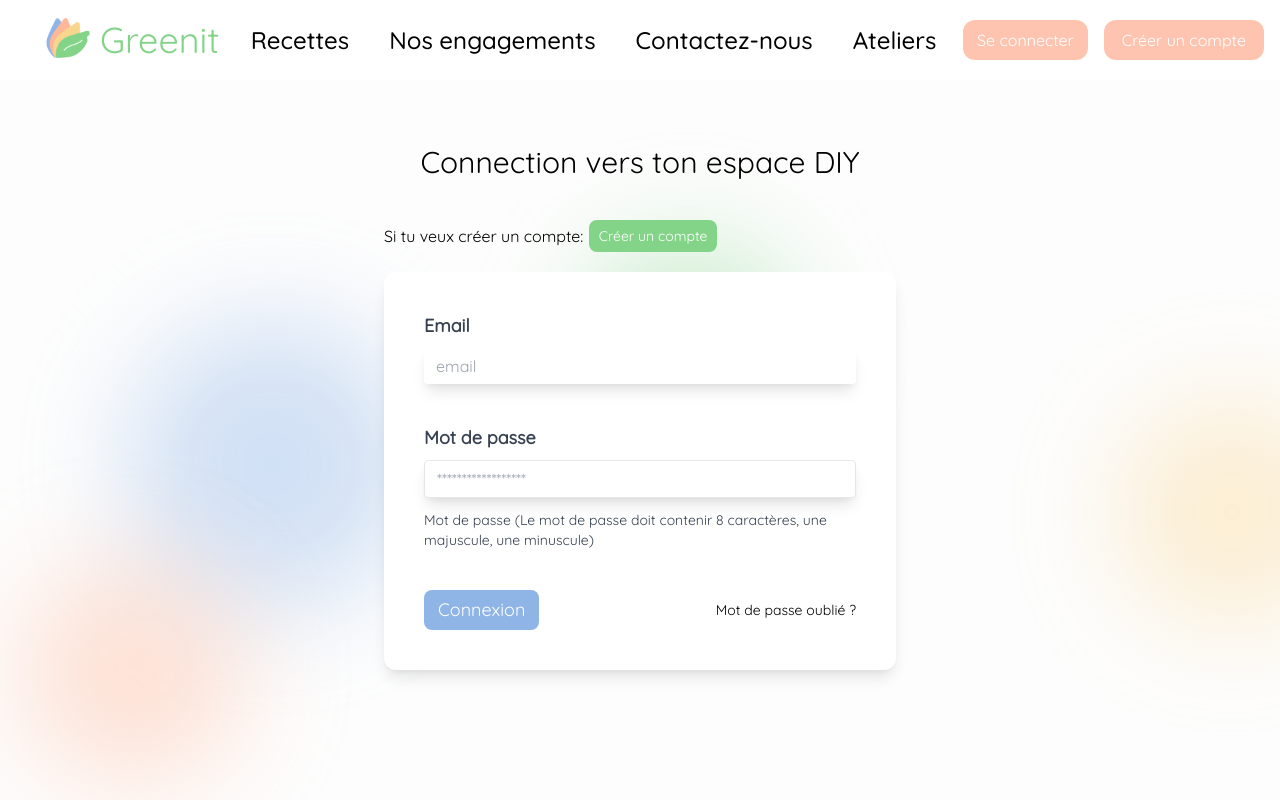
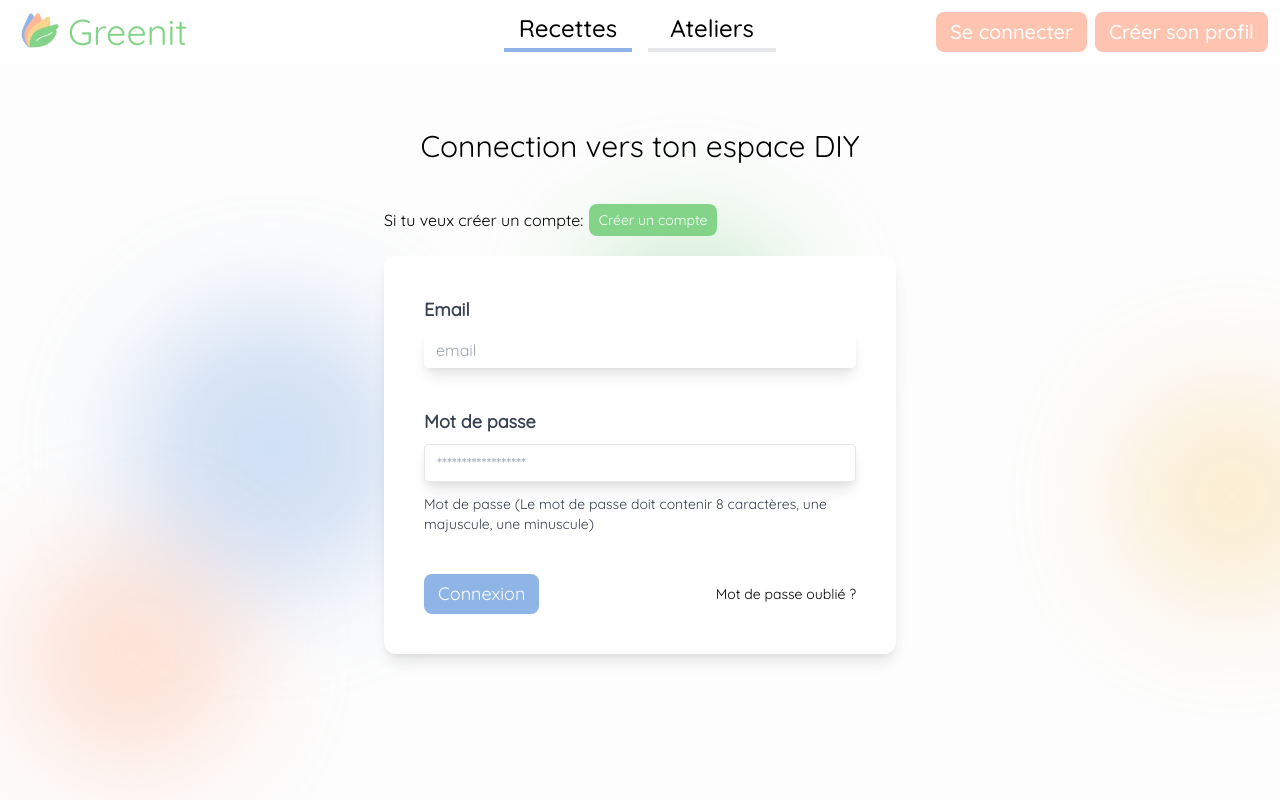
Before and after one commit to greenit-recipes/greenit-webapp, a React (Create React App) app: page /connexion in a window 1280 px wide. Built offline with nearby package versions, Linux system fonts and the light colour scheme; no server answers; what apollo-upload-client would draw is missing.

Commit message:
NavBar desktop done

```diff
--- a/src/components/layout/Navbar.tsx
+++ b/src/components/layout/Navbar.tsx
@@ -8,6 +8,8 @@ import { hamburgerIcon, logo } from "../../icons";
 export const Navbar: React.FC = () => {
   const isMobile = useIsMobile();
   const [toggle, setToggle] = useState(false);
+
+  const [visible, setVisible] = React.useState(false);
 
   const isLoggedIn = authService.isLoggedIn();
 
@@ -22,7 +24,7 @@ export const Navbar: React.FC = () => {
         >
           <img src={hamburgerIcon} className="h-12 w-12" />
           <Link to="/" className="flex flex-col items-center">
-            <img src={logo} className="h-14 w-14" alt="Greenit Logo" />
+            <img src={logo} className="h-12 w-12" alt="Greenit Logo" />
           </Link>
           <div className="invisible">_____</div>
         </div>
@@ -35,19 +37,13 @@ export const Navbar: React.FC = () => {
         >
           <div className="flex flex-col | cursor-pointer space-y-4 text-xl text-gray-500 mb-5">
             <Link to="/recipes">
-              <h1 className="mt-5">Recettes</h1>
+              <h1>Recettes</h1>
             </Link>
-            <Link to="/why">
-              <h1>Nos engagements</h1>
-            </Link>
-            <Link to="/contact">
-              <h1>Contactez-nous</h1>
+            <Link to="/workshops">
+              <h1>Ateliers</h1>
             </Link>
             <Link to="/profil">
               <h1>Profil</h1>
-            </Link>
-            <Link to="/workshops">
-              <h1>Ateliers</h1>
             </Link>
           </div>
         </div>
@@ -55,61 +51,82 @@ export const Navbar: React.FC = () => {
     );
   }
   return (
-    <div className="h-20 w-full | flex | items-center | text-2xl sticky top-0 bg-white z-50 backdrop-opacity-100">
+    <div className="grid grid-rows-1 grid-cols-3 h-16 w-full | flex | items-center | text-2xl sticky top-0 bg-white z-50 backdrop-opacity-100">
       <div className="w-56 cursor-pointer">
         <Link to="/" className="flex flex-row items-center">
-          <img src={logo} className="h-14 w-14 | ml-10" alt="Greenit Logo" />
-          <h3 className="text_logo text-4xl ml-1">Greenit</h3>
+          <img
+            src={logo}
+            className="h-12 w-12 | ml-4 self-center"
+            alt="Greenit Logo"
+          />
+          <h3 className="text-4xl text-green ml-1 self-center">Greenit</h3>
         </Link>
       </div>
-      <div className="flex | ml-auto mr-auto | self-center cursor-pointer">
+      <div className="flex | justify-self-center cursor-pointer">
         <Link to="/recipes">
-          <h1 className="pr-10">Recettes</h1>
-        </Link>
-        <Link to="/why">
-          <h1 className="pr-10">Nos engagements</h1>
-        </Link>
-        <Link to="/contact">
-          <h1 className="pr-10">Contactez-nous</h1>
+          <button
+            className={
+              "mr-4 w-32 cursor-pointer border-b-4 | hover:border-blue" +
+              (!visible ? "outline-none border-blue" : "")
+            }
+            onClick={() => setVisible(false)}
+          >
+            <h1 className="mb-1">Recettes</h1>
+          </button>
         </Link>
         <Link to="/workshops">
-          <h1>Ateliers</h1>
+          <button
+            className={
+              "w-32 cursor-pointer border-b-4 | hover:border-blue |" +
+              (visible ? "outline-none border-blue" : "")
+            }
+            onClick={() => setVisible(true)}
+          >
+            <h1 className="mb-1">Ateliers</h1>
+          </button>
         </Link>
       </div>
-
+      <div className="grid w-full">
+        <div className="flex justify-self-end">
           {isLoggedIn ? (
-        <Link to="/profil">
+            <Link className="" to="/profil">
               <Button
-            type="orange"
-            rounded="xl"
+                type="blue"
+                rounded="lg"
                 className="flex justify-end self-center | mr-4 cursor-pointer"
               >
-            Profil
+                <h1 className="text-white hover:text-blue text-xl">Profil</h1>
               </Button>
             </Link>
           ) : (
-        <Link to="/connexion">
+            <Link className="justify-self-end" to="/connexion">
               <Button
                 type="orange"
-            rounded="xl"
-            className="flex justify-end self-center | mr-4 cursor-pointer"
+                rounded="lg"
+                className="inline justify-end self-center | cursor-pointer mr-2"
               >
+                <h1 className="text-white hover:text-orange text-xl">
                   Se connecter
+                </h1>
               </Button>
             </Link>
           )}
 
-      <Link to="/register">
+          <Link className="justify-self-end" to="/register">
             {!isLoggedIn && (
               <Button
                 type="orange"
-            rounded="xl"
-            className="py-2 px-4 flex justify-end self-center | mr-4 cursor-pointer"
+                rounded="lg"
+                className="inline justify-end self-center | cursor-pointer mr-3"
               >
-            Créer un compte
+                <h1 className="text-white hover:text-orange text-xl">
+                  Créer son profil
+                </h1>
               </Button>
             )}
           </Link>
         </div>
+      </div>
+    </div>
   );
 };
--- a/src/pages/recipe/ListPage/ListPage.tsx
+++ b/src/pages/recipe/ListPage/ListPage.tsx
@@ -153,7 +153,7 @@ const RecipeListPage = () => {
                 ))}
               </div>
             ) : (
-              <div className="w-auto | flex flex-row flex-wrap justify-items-center md:gap-y-10 | md:ml-6 lg:px-2 mb-14">
+              <div className="w-auto | flex flex-row flex-wrap justify-items-center md:gap-y-10 | md:ml-6 lg:px-2 lg:py-4 mb-14">
                 {recipes?.slice(0, 5).map((recipe, index: number) => (
                   <RecipeCard recipe={recipe?.node} key={index} />
                 ))}
```
Lines whose indentation alone changed are shown as unchanged.
